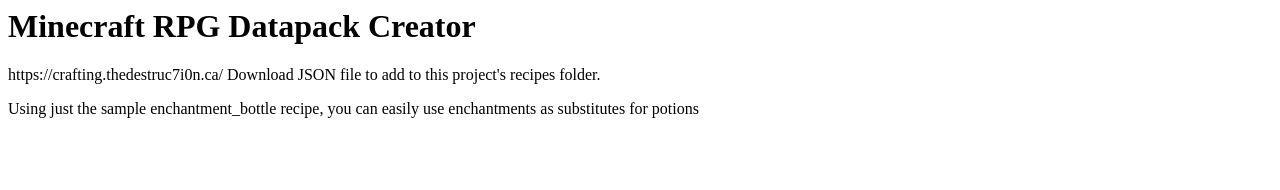
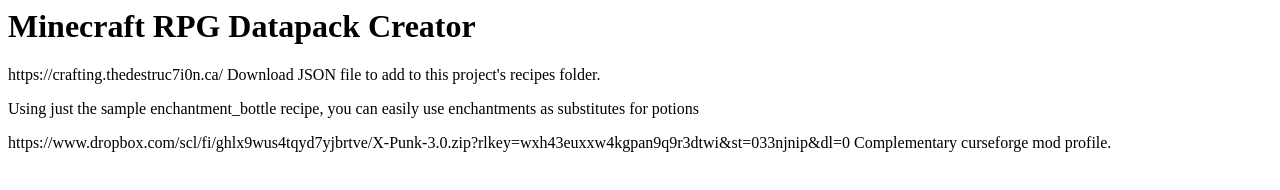
Before and after one commit to ietzel/MC-RPG-datapack, a plain HTML site: page index.html in a window 1280 px wide. Drawn offline with Linux system fonts and the light colour scheme.

Commit message:
Update index.html

```diff
--- a/index.html
+++ b/index.html
@@ -5,4 +5,5 @@
   <h1>Minecraft RPG Datapack Creator</h1>
   <p>https://crafting.thedestruc7i0n.ca/ Download JSON file to add to this project's recipes folder.</p>
   <p>Using just the sample enchantment_bottle recipe, you can easily use enchantments as substitutes for potions</p>
+  <p>https://www.dropbox.com/scl/fi/ghlx9wus4tqyd7yjbrtve/X-Punk-3.0.zip?rlkey=wxh43euxxw4kgpan9q9r3dtwi&st=033njnip&dl=0 Complementary curseforge mod profile.</p>
 </body>
```
